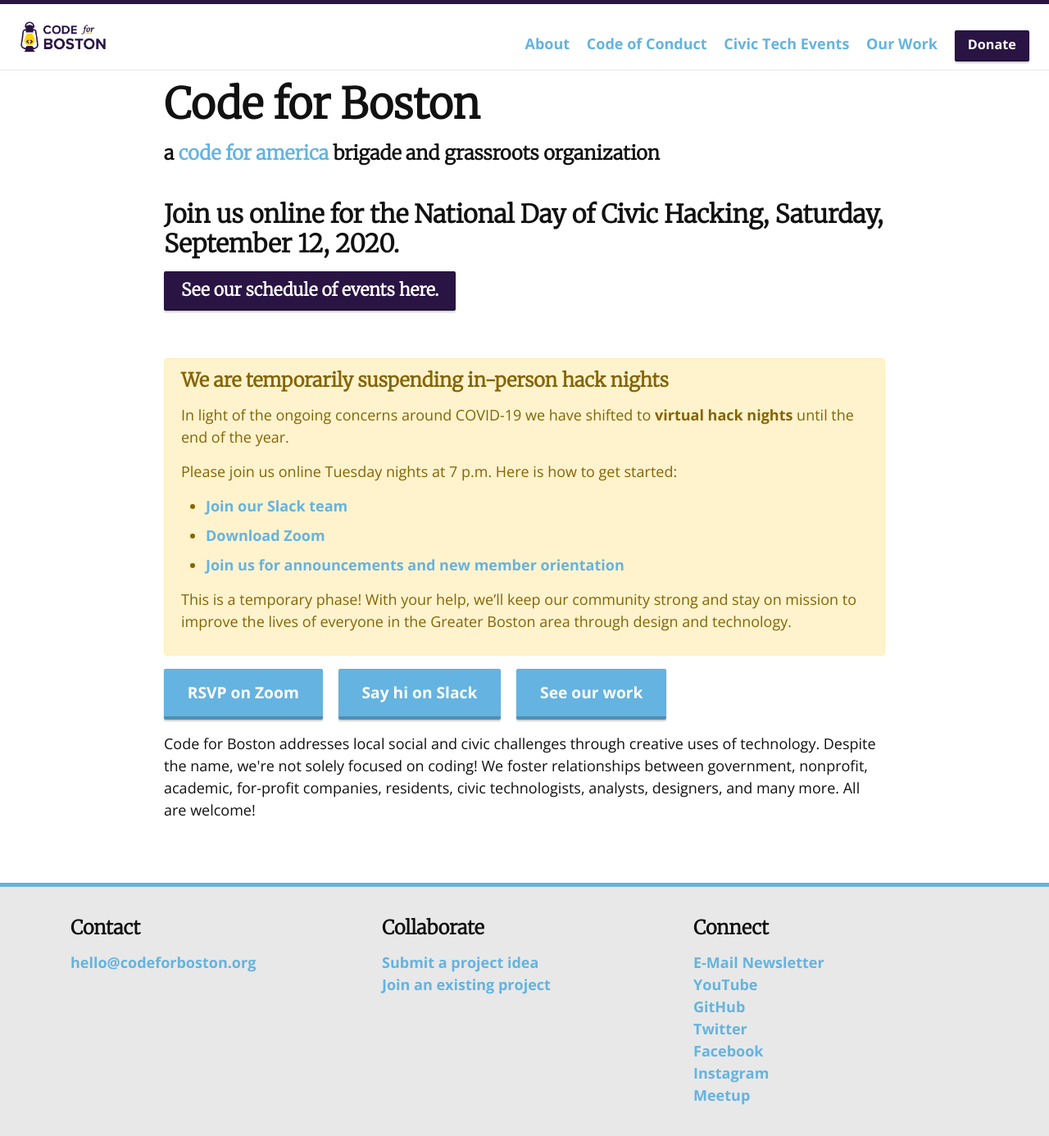
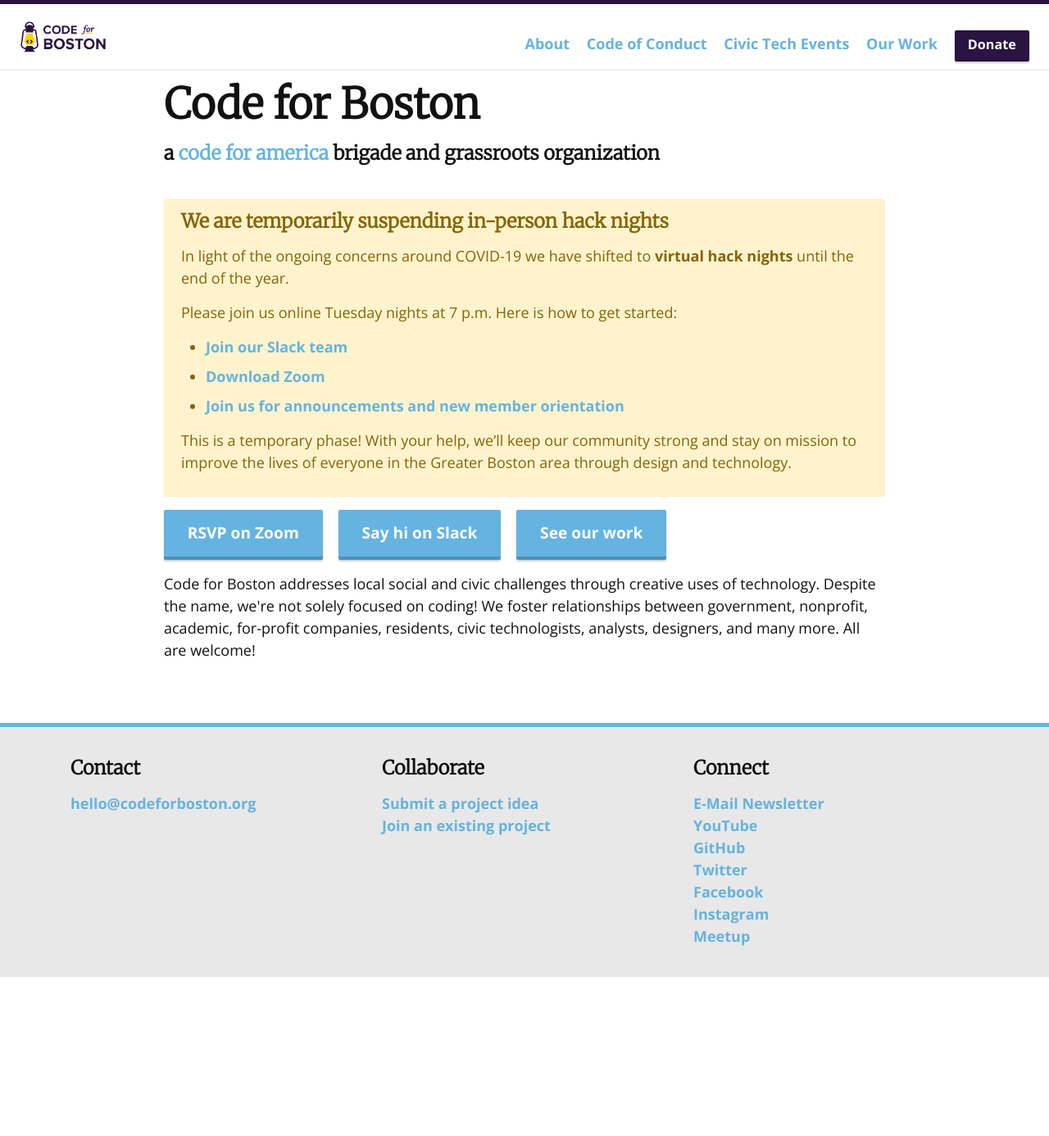
Before and after one commit to codeforboston/codeforboston.org, a Jekyll site: the page built from index.html, in a window 1280 px wide. Shown: the whole page at 82% size. Built offline with Jekyll 4.4.1, drawn with Linux system fonts in a browser that asks for light colours; nearby versions of some CDN libraries; after the commit the page ends 1192 px from its top, so only the background shows below that.

Commit message:
Remove National Day of Civic Hacking

```diff
--- a/index.html
+++ b/index.html
@@ -12,16 +12,6 @@
     brigade and grassroots organization
   </h3>
   <br />
-
-  <div>
-    <h2>
-      Join us online for the National Day of Civic Hacking, Saturday, September 12, 2020.
-    </h2>
-    <h3>
-      <a href="/ndoch/" class="btn-primary btn--small">See our schedule of events here.</a>
-    </h3>
-    <br />
-  </div>
 
   <div class="alert alert-warning">
     <h3 class="alert-heading">
```
